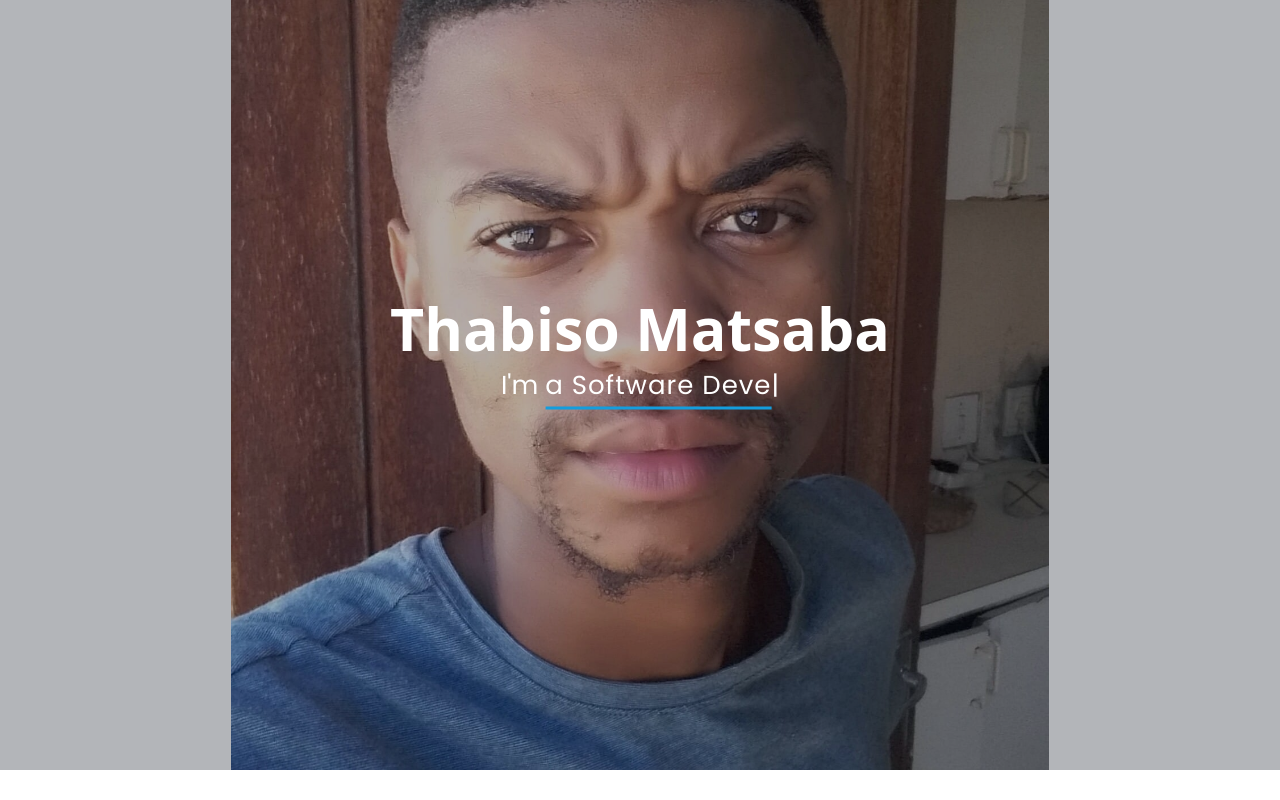
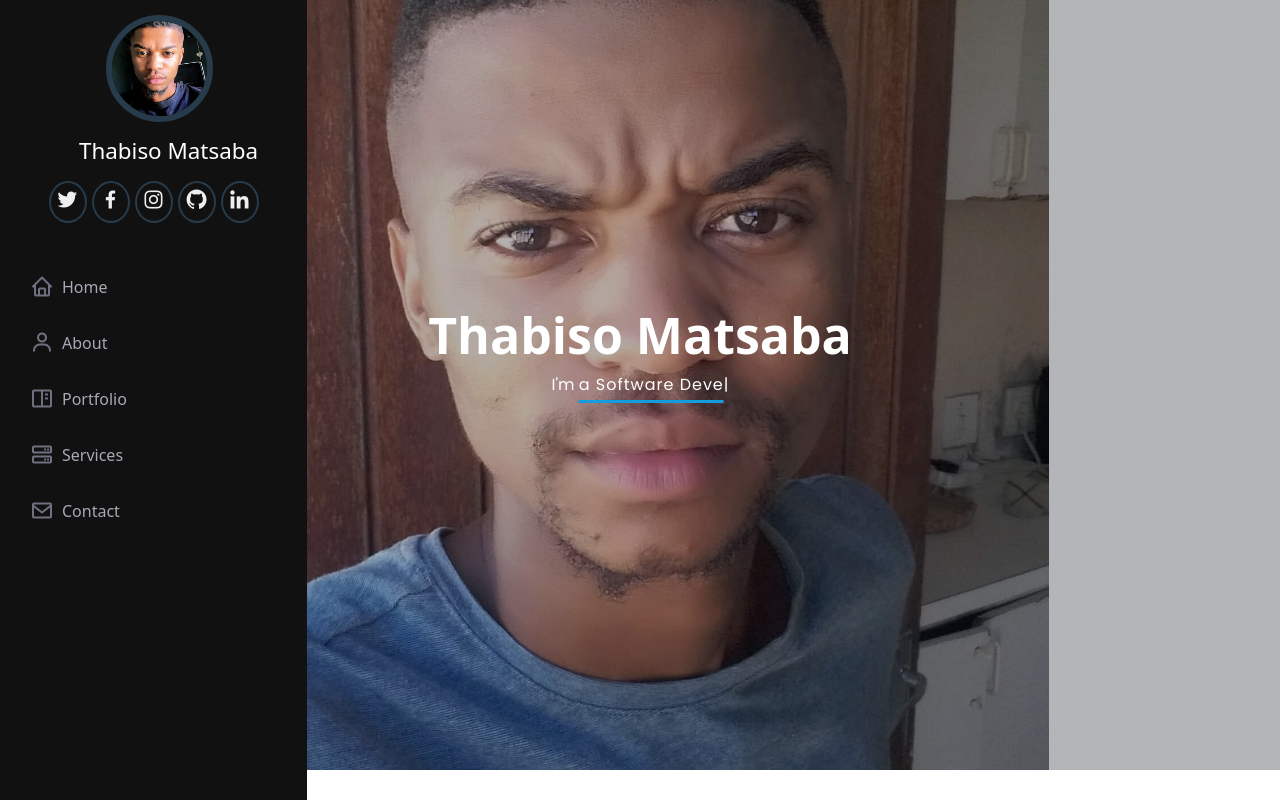
Before and after one commit to 220296006/thabiso-porfolio-website, an Angular app: page / in a window 1280 px wide. Built offline with nearby package versions, Linux system fonts and the light colour scheme.

Commit message:
adjust navigation and content positioning
- Set z-index for the navigation header to ensure it overlays content.
- Adjust positioning and margin for the content to prevent overlap.

```diff
--- a/src/app/components/home/home.component.html
+++ b/src/app/components/home/home.component.html
@@ -46,7 +46,7 @@
     /* Style the title */
     #home h1 {
       margin: 0 0 10px 0;
-      font-size: 59px;
+      font-size: 50px;
       font-weight: 700;
       line-height: 56px;
       color: #fff;
@@ -56,7 +56,7 @@
     #home p {
       color: #fff;
       margin-bottom: 20px;
-      font-size: 26px;
+      font-size: 16px;
       font-family: "Poppins", sans-serif;
     }
 
--- a/src/app/shared/navigation/navigation.component.html
+++ b/src/app/shared/navigation/navigation.component.html
@@ -6,12 +6,7 @@
     <title>Navigation</title>
 </head>
 <body>
-  <i class="bi bi-list mobile-nav-toggle d-xl-none" (click)="toggleNav()">
-    <div class="hamburger-icon">
-      <span class="bar"></span>
-      <span class="bar"></span>
-      <span class="bar"></span>
-    </div>
+  <i class="bi mobile-nav-toggle d-xl-none" [ngClass]="{'bi-list': !showNav, 'bi-x': showNav}" (click)="toggleNav()">
   </i>
   <!-- ======= Header ======= -->
   <header id="header"  [class.mobile-nav-active]="showNav">
--- a/src/app/shared/navigation/navigation.component.scss
+++ b/src/app/shared/navigation/navigation.component.scss
@@ -7,11 +7,16 @@ header {
     overflow-y: auto;
     background-color: #111; /* Adjust the background color as needed */
     padding: 15px; /* Adjust the padding as needed */
-    z-index: 2; /* Ensure navigation is above other content */
+    z-index: 100; /* Ensure navigation is above other content */
     transition: left 0.3s;
 
+    left: -100%;
     &.mobile-nav-active {
-        left: -100%; /* Hide the header when mobile-nav-active */
+        left: 0; /* Show the header when mobile-nav-active */
+      }
+
+      @media (max-width: 1199px) {
+        left: -100%; /* Hide the header by default for screens less than or equal to 1199px */
       }
 }
 
--- a/src/app/shared/navigation/navigation.component.ts
+++ b/src/app/shared/navigation/navigation.component.ts
@@ -1,5 +1,4 @@
-import { isPlatformBrowser } from '@angular/common';
-import { Component, HostListener, Inject, OnInit, PLATFORM_ID } from '@angular/core';
+import { Component, HostListener } from '@angular/core';
 import { NavigationEnd, Router } from '@angular/router';
 
 @Component({
@@ -7,10 +6,10 @@ import { NavigationEnd, Router } from '@angular/router';
   templateUrl: './navigation.component.html',
   styleUrls: ['./navigation.component.scss']
 })
-export class NavigationComponent implements OnInit {
+export class NavigationComponent {
   showNav: boolean = false;
 
-  constructor(private router: Router, @Inject(PLATFORM_ID) private platformId: Object) {}
+  constructor(private router: Router) {}
 
   @HostListener('window:resize', ['$event'])
   onResize(event: Event) {
@@ -18,9 +17,7 @@ export class NavigationComponent implements OnInit {
   }
 
   ngOnInit(): void {
-    if (typeof window !== 'undefined') {
     this.checkWindowSize();
-    }
     this.router.events.subscribe((event) => {
       if (event instanceof NavigationEnd) {
         this.highlightActiveLink();
@@ -30,13 +27,7 @@ export class NavigationComponent implements OnInit {
 
   toggleNav() {
     this.showNav = !this.showNav;
-    this.checkWindowSize();
   }
-
-  closeNav() {
-    this.showNav = false;
-  }
-
 
   checkWindowSize() {
     const screenWidth = window.innerWidth || 0;
@@ -49,7 +40,6 @@ export class NavigationComponent implements OnInit {
     }
   }
 
-
   scrollToElement(hash: string) {
     const target = document.querySelector(hash);
     if (target) {
@@ -58,14 +48,11 @@ export class NavigationComponent implements OnInit {
         block: 'start'
       });
 
-      this.showNav = false; // Close the navigation menu after clicking a link
+      this.showNav = false;
     }
   }
 
-
-
   private highlightActiveLink() {
-    if (isPlatformBrowser(this.platformId)) {
     const currentRoute = this.router.url;
     const links = document.querySelectorAll('#navbar .scrollto');
 
@@ -79,4 +66,3 @@ export class NavigationComponent implements OnInit {
     });
   }
 }
-}
```
Lines whose indentation alone changed are shown as unchanged.
